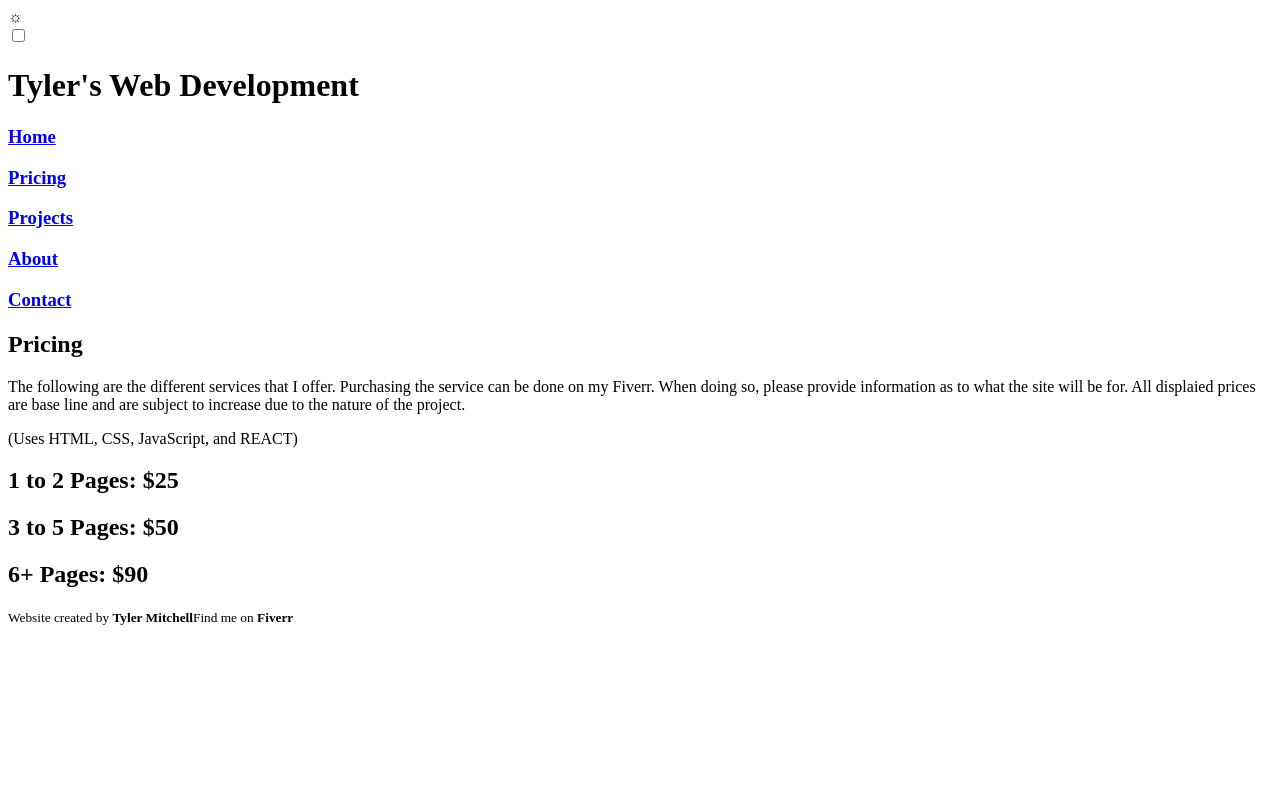
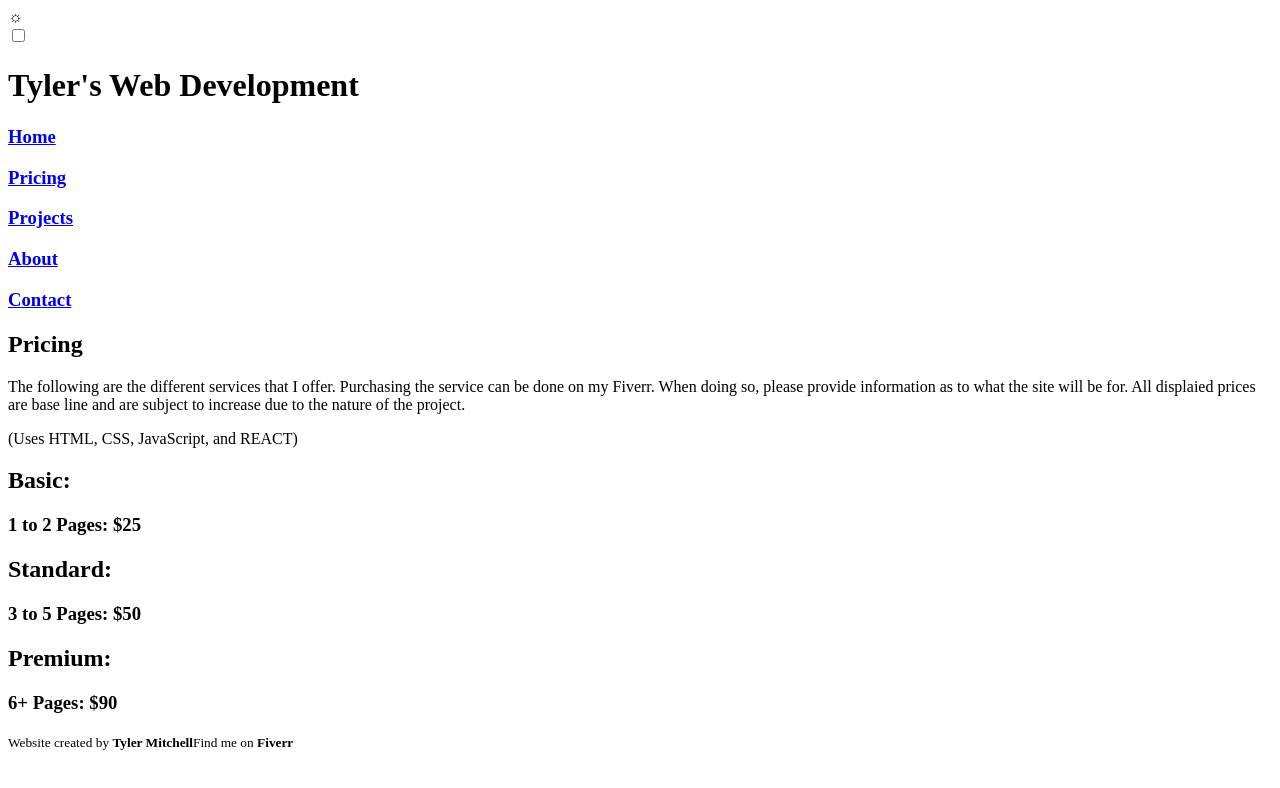
Before and after one commit to CodeBuilder94/PortfolioWebsite, a React app: page /#/pricing in a window 1280 px wide. Shown: the top 788 px of the page. Built offline with nearby package versions, Linux system fonts and the light colour scheme; the HTML template or start-up script is replaced by a standard one.

Commit message:
reformatted the pricing page. Might need to give more detail in regards to what each option means.

```diff
--- a/Static/styles.css
+++ b/Static/styles.css
@@ -349,6 +349,21 @@ width: 3rem;
     font-size: 32px;
 }
 
+#services{
+display: flex;
+flex-direction: column;
+align-items: center;
+}
+
+.service{
+    display: flex;
+    flex-direction: column;
+    align-items: flex-start;
+    width:154px;
+    margin-top: 1rem;
+}
+
+
 /*Home*/
 #home>p{
     /*margin-left: 25%;*/
--- a/src/Components/Pricing.js
+++ b/src/Components/Pricing.js
@@ -11,13 +11,16 @@ const Pricing = () =>
                 <p>(Uses HTML, CSS, JavaScript, and REACT)</p>
                 <div id="services">
                     <div className="service">
-                        <h2>1 to 2 Pages: <b>$25</b></h2>
+                        <h2>Basic:</h2>
+                        <h3>1 to 2 Pages: <b>$25</b></h3>
                     </div>
                     <div className="service">
-                        <h2>3 to 5 Pages: <b>$50</b></h2>
+                        <h2>Standard:</h2>
+                        <h3>3 to 5 Pages: <b>$50</b></h3>
                     </div>
                     <div className="service">
-                        <h2>6+ Pages: <b>$90</b></h2>
+                        <h2>Premium:</h2>
+                        <h3>6+ Pages: <b>$90</b></h3>
                     </div>
                    { /*<div className="service">
                         <h2>Back End Only</h2>
```
